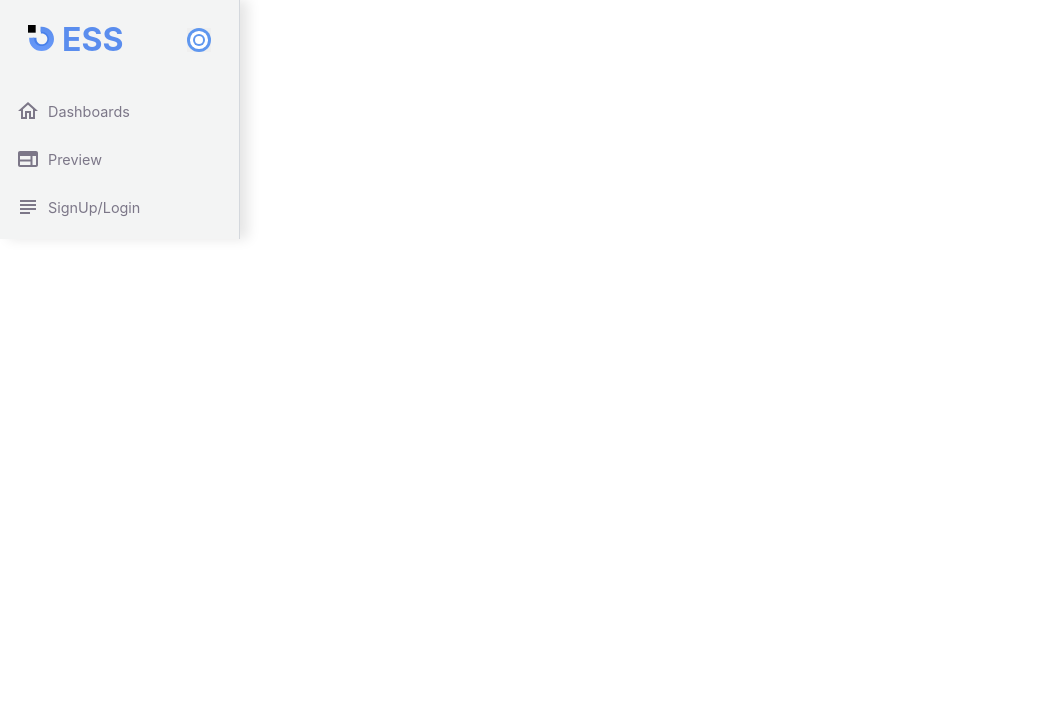
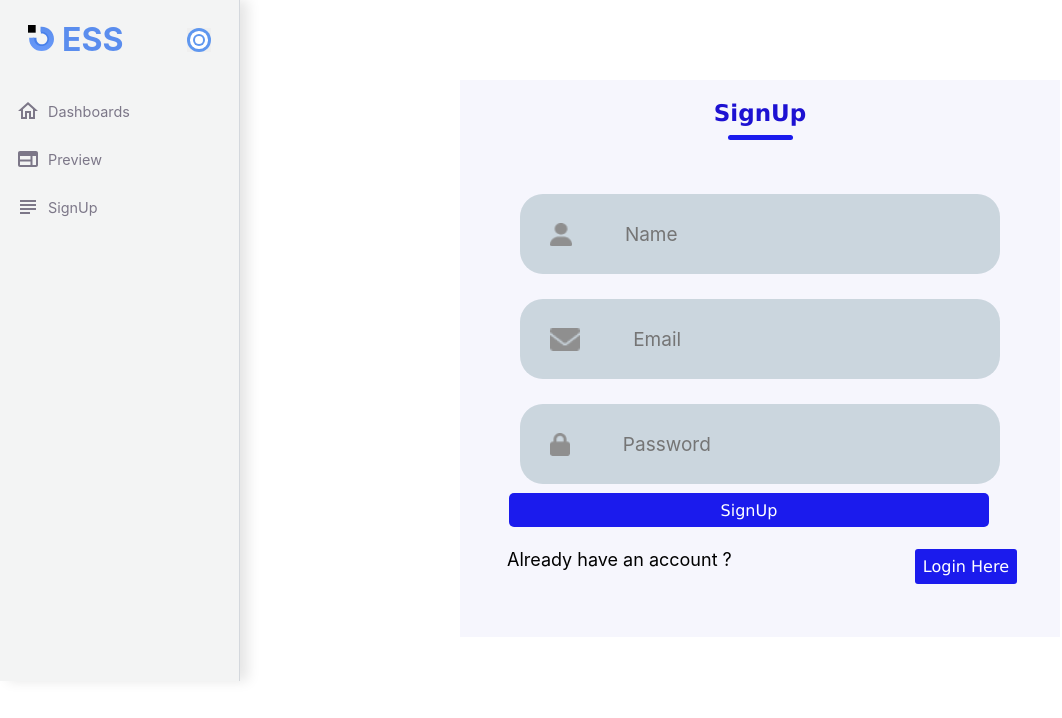
Before and after one commit to negia7265/essConveyanceClaim, a React (Vite) app in the folder essClient/: page /SignUp in a window 1280 px wide. Shown: the top 718 px of the page, without its empty margins (0-1062 px from the left). Built offline with nearby package versions, Linux system fonts and the light colour scheme.

Commit message:
signup/signin changes

```diff
--- /dev/null
+++ b/essClient/src/Components/Login.jsx
@@ -0,0 +1,56 @@
+import React from 'react'
+import './LoginSignup.css'
+
+// import user_icon from './Assests/person.png';
+import email_icon from './Assests/email.png';
+import password from './Assests/password.png';
+// import google from './Assests/google.jpeg';
+// import facebook from './Assests/facebook.jpeg';
+import GoogleIcon from '@mui/icons-material/Google';
+import FacebookIcon from '@mui/icons-material/Facebook';
+import { useNavigate } from 'react-router-dom';
+const Login = () => {
+  const navigate=useNavigate();
+  return (
+    <div className="container">
+      <div className="header">
+        <div className="text">Login</div>
+        <div className="underline"></div>
+        <div className="inputs">
+          {/* <div className="input">
+             <img src={user_icon} alt="" srcset="" />
+             <input type="text" placeholder="Name"/>
+            </div> */}
+          <div className="input">
+            <img src={email_icon} alt="" srcset="" />
+            <input type="text" placeholder="Username" />
+          </div>
+          <div className="input">
+            <img src={password} alt="" srcset="" />
+            <input type="password" placeholder="Password" />
+          </div>
+        </div>
+        <div className="forgetPassword">Forgot Password? <span>Click Here!</span></div>
+        <div className="submit-container">
+          <button className="MainLogin">Login</button>
+          <hr className="or"></hr>
+          <div className="loginBox">
+            <div className="Login">
+            <GoogleIcon/>
+              {/* <img src={GoogleIcon} alt="" srcset="" />
+               */}
+              <span class="text1">Login With Google</span>
+            </div>
+            <div className="Login">
+              {/* <img src={FacebookIcon} alt="" srcset="" /> */}
+              <FacebookIcon/>
+              <span class="text1">Login With Facebook</span>
+            </div>
+          </div>
+        </div>
+        <div className="forgetPassword">No Account <span onClick={()=>navigate("/SignUp")}>SignUp Here!</span></div>
+      </div>
+    </div>
+  )
+}
+export default Login;
--- a/essClient/src/Components/LoginSignup.css
+++ b/essClient/src/Components/LoginSignup.css
@@ -72,7 +72,7 @@
    cursor: pointer;
 }
 .Signup{
-      width:450px;
+      width:480px;
       height:34px;
       border-radius: 5px;
       background-color: rgb(27, 27, 237);
@@ -81,6 +81,19 @@
       font-size: 16px;
       border:none;
       outline: none;
+      margin-left: 6px;
+}
+.MainLogin{
+   width:450px;
+   height:34px;
+   border-radius: 5px;
+   background-color: rgb(27, 27, 237);
+   color: white;
+   font-family:'Lucida Sans', 'Lucida Sans Regular', 'Lucida Grande', 'Lucida Sans Unicode', Geneva, Verdana, sans-serif;
+   font-size: 16px;
+   border:none;
+   outline: none;
+   /* margin-left: 6px; */
 }
 .Login{
       display: flex;
@@ -105,6 +118,12 @@
      margin-top: 10px;
      margin-bottom: 13px;
 }
+.SignUpBox{
+     display: flex;
+     flex-direction: row;
+     margin-top: 10px;
+     margin-bottom: 13px;
+}
 .Login img{
    margin:6px 30px;
    height:23px;
@@ -123,3 +142,18 @@
   height:50px;
   margin-left: 15px;
 } */
+.LoginBtn{
+   margin-left: 183px;
+   font-size: 16px;
+   font-family: 'Lucida Sans', 'Lucida Sans Regular', 'Lucida Grande', 'Lucida Sans Unicode', Geneva, Verdana, sans-serif;
+   background-color: rgb(27, 27, 237);
+   color: white;
+   border-radius: 3px;
+   margin-top: 12px;
+   padding: 8px;
+}
+.Acc{
+  margin-top: 12px;
+  font-size: 18px;
+  margin-left: 4px;
+}
--- a/essClient/src/Components/Signup.jsx
+++ b/essClient/src/Components/Signup.jsx
@@ -9,8 +9,10 @@ import password from './Assests/password.png';
 // import facebook from './Assests/facebook.jpeg';
 import GoogleIcon from '@mui/icons-material/Google';
 import FacebookIcon from '@mui/icons-material/Facebook';
-import Button from '@mui/material/Button';
-const LoginSignUp=()=>{
+import { useNavigate } from 'react-router-dom';
+// import Button from '@mui/material/Button';
+const SignUp=()=>{
+  const navigate=useNavigate();
   return (
       <div className="container">
         <div className="header">
@@ -30,25 +32,27 @@ const LoginSignUp=()=>{
              <input type="password" placeholder="Password"/>
             </div>
           </div>
-          <div className="forgetPassword">Forgot Password? <span>Click Here!</span></div>
+          {/* <div className="forgetPassword">Forgot Password? <span>Click Here!</span></div> */}
           <div className="submit-container">
               <button className="Signup">SignUp</button>
               <hr className="or"></hr>
-              <div className="loginBox">
-              <div className="Login">
+              <div className="SignUpBox">
+              <span class="Acc">Already have an account ?</span>
+              <button class="LoginBtn" onClick={()=>navigate("/Login")}>Login Here</button>
+              {/* <div className="Login"> */}
               {/* <img src={google} alt="" srcset="" /> */}
-              <GoogleIcon/>
-              <span  class="text1">Login With Google</span>
-              </div>
-              <div className="Login">
+              {/* <GoogleIcon/> */}
+              {/* <span  class="text1">Login With Google</span>  */}
+              {/* </div>  */}
+              {/* <div className="Login">
               <FacebookIcon/>
               {/* <img src={facebook} alt="" srcset="" /> */}
-              <span  class="text1">Login With Facebook</span>
-              </div>
+              {/* <span  class="text1">Login With Facebook</span>  */}
+              {/* </div>  */}
               </div>
           </div>
         </div>
       </div>
   )
 }
-export default LoginSignUp;
+export default SignUp;
--- a/essClient/src/ESS.jsx
+++ b/essClient/src/ESS.jsx
@@ -4,7 +4,8 @@ import "./ESS.css";
 import ConveyanceForm from "./ConveyanceForm";
 import Preview from "./Preview";
 import { useState } from "react";
-import LoginSignUp from "./Components/Signup";
+import  Login  from "./Components/Login";
+import SignUp from "./Components/Signup";
 function ESS() {
   const [fileData, setFileData] = useState(null);
   if (fileData) {
@@ -19,7 +20,9 @@ function ESS() {
           element={<ConveyanceForm setFileData={setFileData} />}
         />
         <Route path="/preview" element={<Preview file={fileData} />} />
-        <Route path="/SignUp/Login" element={<LoginSignUp/>} />
+        {/* <Route path="/SignUp/Login" element={<SignUp/>} /> */}
+        <Route path="/Login" element={<Login/>} />
+        <Route path="/SignUp" element={<SignUp/>} />
         {/* <Route key={index} path={item.path} element={<App />} /> */}
       </Routes>
     </div>
--- a/essClient/src/SideBar/Data.jsx
+++ b/essClient/src/SideBar/Data.jsx
@@ -26,11 +26,16 @@ export const SIDEBAR_DATA = [
   },
     {
     id: 3,
-    name: "SignUp/Login",
-    path: "SignUp/Login",
+    name: "SignUp",
+    path: "SignUp",
     icon: <InvoiceIcon />,
   },
-
+  // {
+  //   id: 4,
+  //   name: "Login",
+  //   path: "Login",
+  //   icon: <InvoiceIcon />,
+  // },
   // {
   //   id: 4,
   //   name: "calendar",
```
Also changed, not shown: essClient/src/Components/LoginSignup.jsx (deleted, +0 -48 lines).
